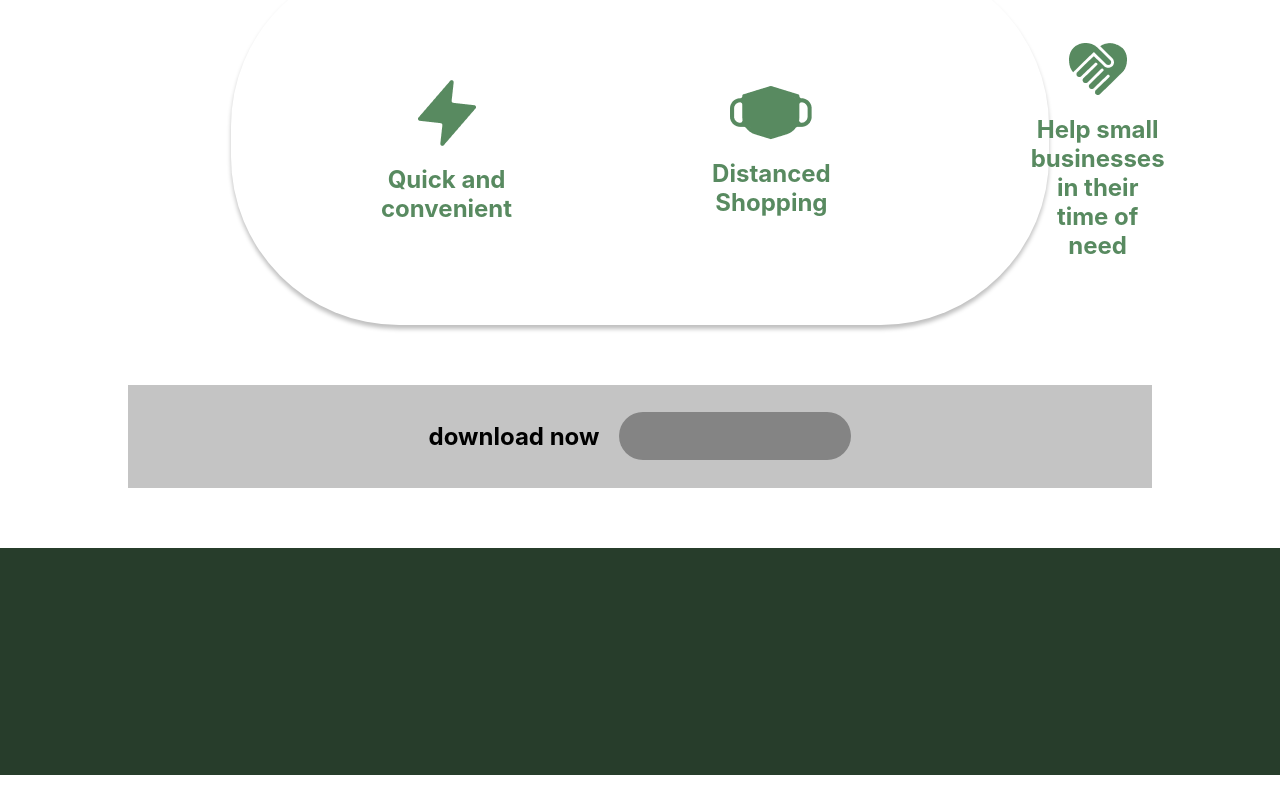
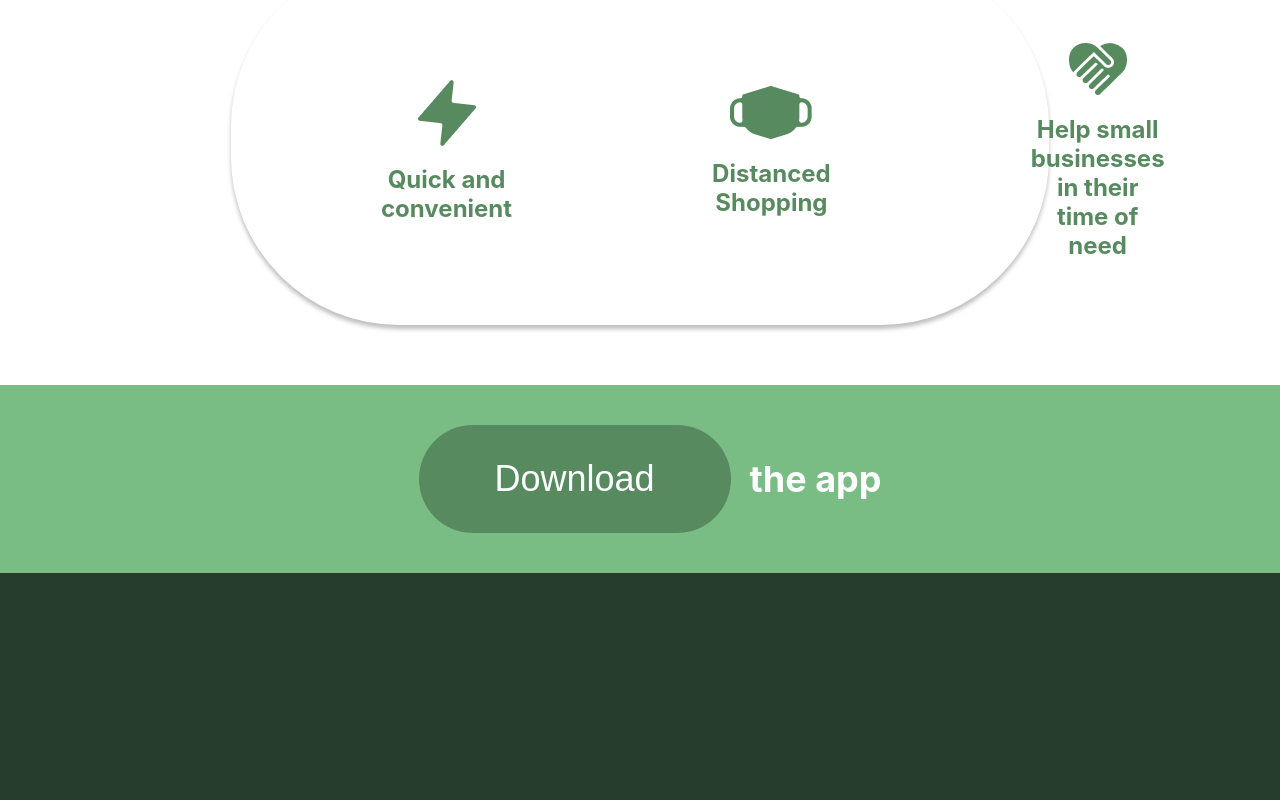
Before and after one commit to lpattersonn/small_basket, a React (Create React App) app: page / in a window 1280 px wide. Shown: the part 2517-3317 px from the top of the page. Before the commit the page ends 3292 px from the top, so only its background shows below. Built offline with nearby package versions, Linux system fonts and the light colour scheme.

Commit message:
fix: Fix user side body

```diff
--- a/src/components/user_side/Body.js
+++ b/src/components/user_side/Body.js
@@ -41,21 +41,20 @@ export default function Body(props) {
       <div className="user_side-body-stats">
         <div className="user_side-body-stats_item">
           <img src={icQuick} alt="" />
-          <h2>Quick and<br/>convenient</h2>
+          <h2>Quick and<br />convenient</h2>
         </div>
         <div className="user_side-body-stats_item">
           <img src={icMask} alt="" />
-          <h2>Distanced<br/>Shopping</h2>
+          <h2>Distanced<br />Shopping</h2>
         </div>
         <div className="user_side-body-stats_item">
           <img src={icHelp} alt="" />
-          <h2>Help small<br/>businesses in their<br/>time of need</h2>
+          <h2>Help small<br />businesses in their<br />time of need</h2>
         </div>
       </div>
       <div className="user_side-body-downlaod">
-        <h2 className="user_side-body-downlaod_h2">download now</h2>
-        <button className="user_side-body-downlaod_button">
-        </button>
+        <button className="user_side-body-downlaod_button">Download</button>
+        <h2 className="user_side-body-downlaod_h2">the app</h2>
       </div>
     </section>
   );
--- a/src/style/user_side/Body.css
+++ b/src/style/user_side/Body.css
@@ -7,7 +7,6 @@
   align-items: center;
   flex-direction: column;
   margin-top: 60px;
-  margin-bottom: 60px;
 }
 
 .user_side-body-h1 {
@@ -100,21 +99,29 @@
 
 /* body-download */
 .user_side-body-downlaod {
-  background-color: #c4c4c4;
+  background-color: #79BD84;
+  color: white;
   margin-top: 60px;
-  width: 80%;
-  height: 103px;
+  width: 100%;
+  height: 188px;
   display: flex;
   justify-content: center;
   align-items: center;
   flex-direction: row;
 }
 
+.user_side-body-downlaod_h2 {
+  margin-left: 19px;
+  font-size: 36px;
+}
+
 .user_side-body-downlaod_button {
+  height: 108px;
+  width: 312px;
+  font-size: 36px;
+  color: white;
   border: none;
-  background-color: #848484;
+  background-color: #588A60;
   margin-left: 20px;
-  width: 232px;
-  height: 48px;
-  border-radius: 25px;
+  border-radius: 125px;
 }
```
